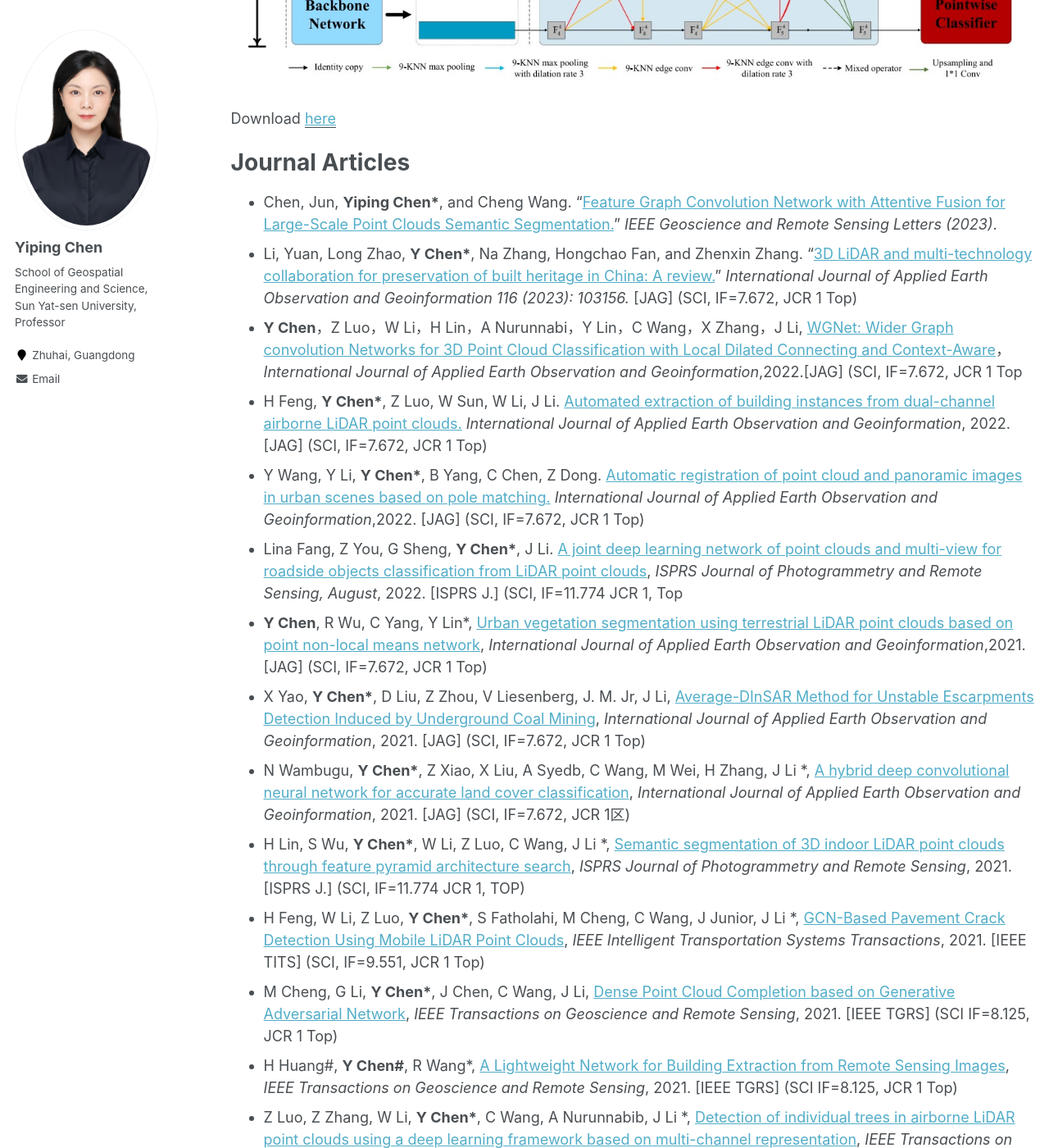
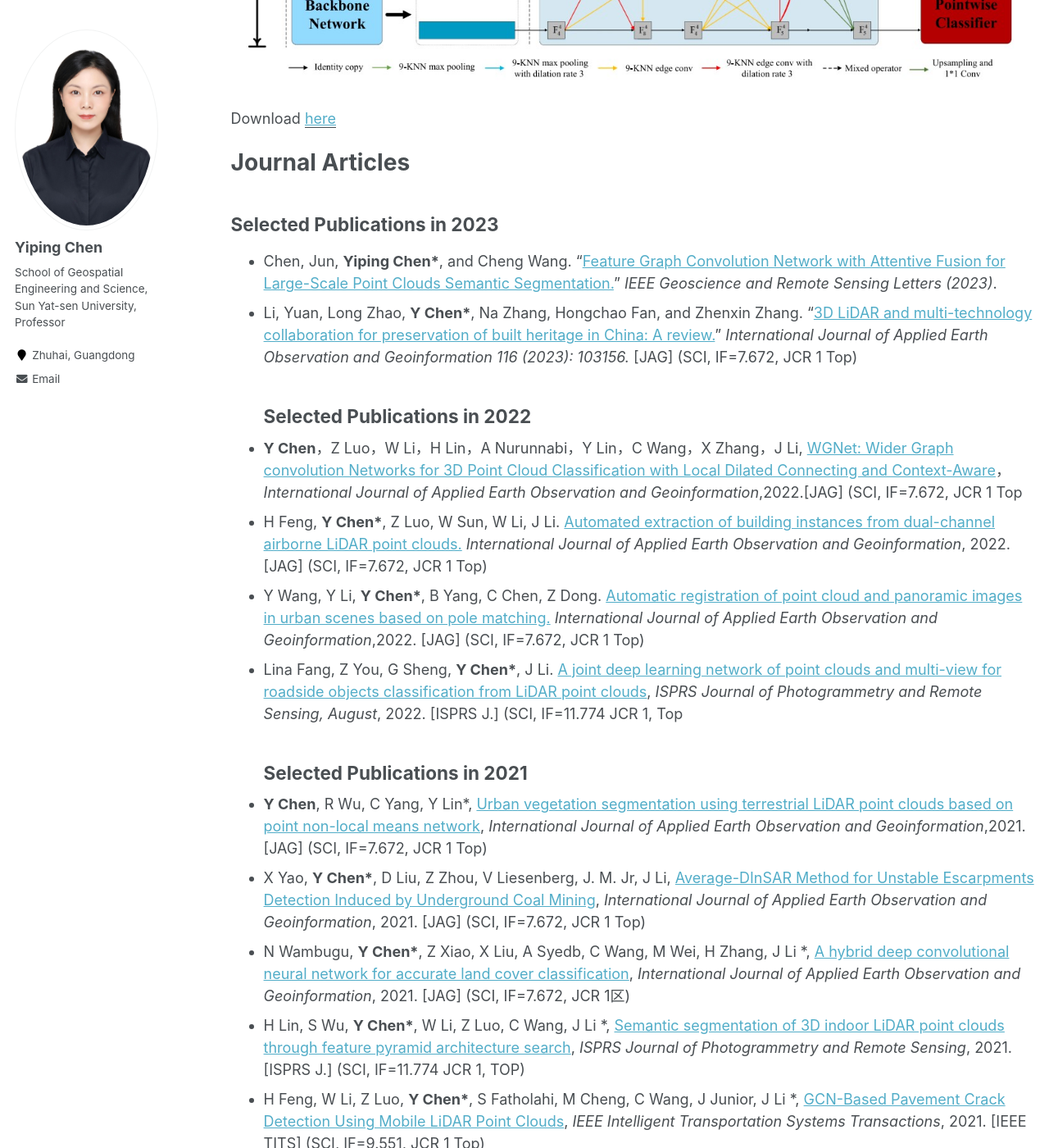
Before and after one commit to gorgeouseping/HomepageEn, a Jekyll site: the page built from _pages/publications.md, in a window 1280 px wide and 1400 px high, scrolled down 2410 px. Shown: the whole window at 82% size. Built offline with Jekyll 4.4.1, drawn with Linux system fonts in a browser that asks for light colours; some of the changed text lies outside the part shown.

Commit message:
Update publications.md

```diff
--- a/_pages/publications.md
+++ b/_pages/publications.md
@@ -16,12 +16,15 @@ author_profile: true
 
 Journal Articles
 ======
+## Selected Publications in 2023
 + Chen, Jun, __Yiping Chen*__, and Cheng Wang. "[Feature Graph Convolution Network with Attentive Fusion for Large-Scale Point Clouds Semantic Segmentation.](https://ieeexplore.ieee.org/abstract/document/10217158)" _IEEE Geoscience and Remote Sensing Letters (2023)_.
 +	Li, Yuan, Long Zhao, __Y Chen*__, Na Zhang, Hongchao Fan, and Zhenxin Zhang. "[3D LiDAR and multi-technology collaboration for preservation of built heritage in China: A review.](https://www.sciencedirect.com/science/article/pii/S1569843222003442)" _International Journal of Applied Earth Observation and Geoinformation 116 (2023): 103156._ [JAG] (SCI, IF=7.672, JCR 1 Top)
+## Selected Publications in 2022
 +	__Y Chen__，Z Luo，W Li，H Lin，A Nurunnabi，Y Lin，C Wang，X Zhang，J Li, [WGNet: Wider Graph convolution Networks for 3D Point Cloud Classification with Local Dilated Connecting and Context-Aware](https://www.sciencedirect.com/science/article/pii/S030324342200112X)，_International Journal of Applied Earth Observation and Geoinformation_,2022.[JAG] (SCI, IF=7.672, JCR 1 Top
 +	H Feng, __Y Chen*__, Z Luo, W Sun, W Li, J Li. [Automated extraction of building instances from dual-channel airborne LiDAR point clouds.](https://www.sciencedirect.com/science/article/pii/S1569843222002308) _International Journal of Applied Earth Observation and Geoinformation_, 2022. [JAG] (SCI, IF=7.672, JCR 1 Top)
 +	Y Wang, Y Li, __Y Chen*__, B Yang, C Chen, Z Dong. [Automatic registration of point cloud and panoramic images in urban scenes based on pole matching.](https://doi.org/10.1016/j.jag.2022.103083) _International Journal of Applied Earth Observation and Geoinformation_,2022. [JAG] (SCI, IF=7.672, JCR 1 Top)
 +	Lina Fang, Z You, G Sheng, __Y Chen*__, J Li. [A joint deep learning network of point clouds and multi-view for roadside objects classification from LiDAR point clouds](https://doi.org/10.1016/j.isprsjprs.2022.08.022), _ISPRS Journal of Photogrammetry and Remote Sensing, August_, 2022. [ISPRS J.] (SCI, IF=11.774 JCR 1, Top
+## Selected Publications in 2021
 +	__Y Chen__, R Wu, C Yang, Y Lin*, [Urban vegetation segmentation using terrestrial LiDAR point clouds based on point non-local means network](https://doi.org/10.1016/j.jag.2021.102580), _International Journal of Applied Earth Observation and Geoinformation_,2021. [JAG] (SCI, IF=7.672, JCR 1 Top)
 +	X Yao, __Y Chen*__, D Liu, Z Zhou, V Liesenberg, J. M. Jr, J Li, [Average-DInSAR Method for Unstable Escarpments Detection Induced by Underground Coal Mining](https://doi.org/10.1016/j.jag.2021.102489), _International Journal of Applied Earth Observation and Geoinformation_, 2021. [JAG] (SCI, IF=7.672, JCR 1 Top)
 +	N Wambugu, __Y Chen\*__, Z Xiao, X Liu, A Syedb, C Wang, M Wei, H Zhang, J Li \*, [A hybrid deep convolutional neural network for accurate land cover classification](https://doi.org/10.1016/j.jag.2021.102515), _International Journal of Applied Earth Observation and Geoinformation_, 2021. [JAG] (SCI, IF=7.672, JCR 1区)
@@ -31,6 +34,7 @@ Journal Articles
 +	H Huang#, __Y Chen#__, R Wang*, [A Lightweight Network for Building Extraction from Remote Sensing Images](https://ieeexplore.ieee.org/abstract/document/9627995), _IEEE Transactions on Geoscience and Remote Sensing_, 2021. [IEEE TGRS] (SCI IF=8.125, JCR 1 Top)
 +	Z Luo, Z Zhang, W Li, __Y Chen\*__, C Wang, A Nurunnabib, J Li \*, [Detection of individual trees in airborne LiDAR point clouds using a deep learning framework based on multi-channel representation](https://ieeexplore.ieee.org/abstract/document/9627111), _IEEE Transactions on Geoscience and Remote Sensing_,2021. [IEEE TGRS] (SCI IF=8.125, JCR 1 Top)
 +	N Wambugu, __Y Chen\*__, Z Xiao, X Liu, A Syedb, C Wang, M Wei, H Zhang, J Li \*, [Hyperspectral image classification on insufficient-sample and feature learning using deep neural networks: A review](https://doi.org/10.1016/j.jag.2021.102603), _International Journal of Applied Earth Observation and Geoinformation_, 105, 102603,2021. [JAG] (SCI, IF=7.672, JCR 1 Top)
+## Selected Publications in 2021
 +	J. Gao, __Y Chen\*__, J Marcato Jr, C Wang, J Li \*, [Rapid Extraction of Urban Road Guardrails from Mobile LiDAR Point Clouds](https://ieeexplore.ieee.org/abstract/document/9208763), _IEEE Transactions on Intelligent Transportation Systems_, doi:10.1109/TITS.2020.3025067, 2020. [IEEE TITS] (SCI, IF=9.551, JCR 1 Top)
 
 Conference Proceedings
```
